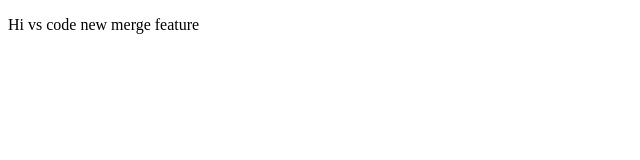
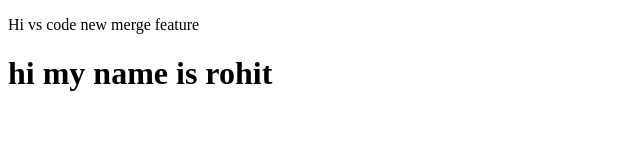
Before and after one commit to rohitsmcet/git-merge-demo, a plain HTML site: page index.html in a window 1280 px wide. Shown: the whole page, without its empty margins (0-640 px from the left). Drawn offline with Linux system fonts and the light colour scheme.

Commit message:
fix index.html

```diff
--- a/index.html
+++ b/index.html
@@ -8,5 +8,6 @@
   </head>
   <body>
     <p>Hi vs code new merge feature</p>
+    <h1>hi my name is rohit</h1>
   </body>
 </html>
```
